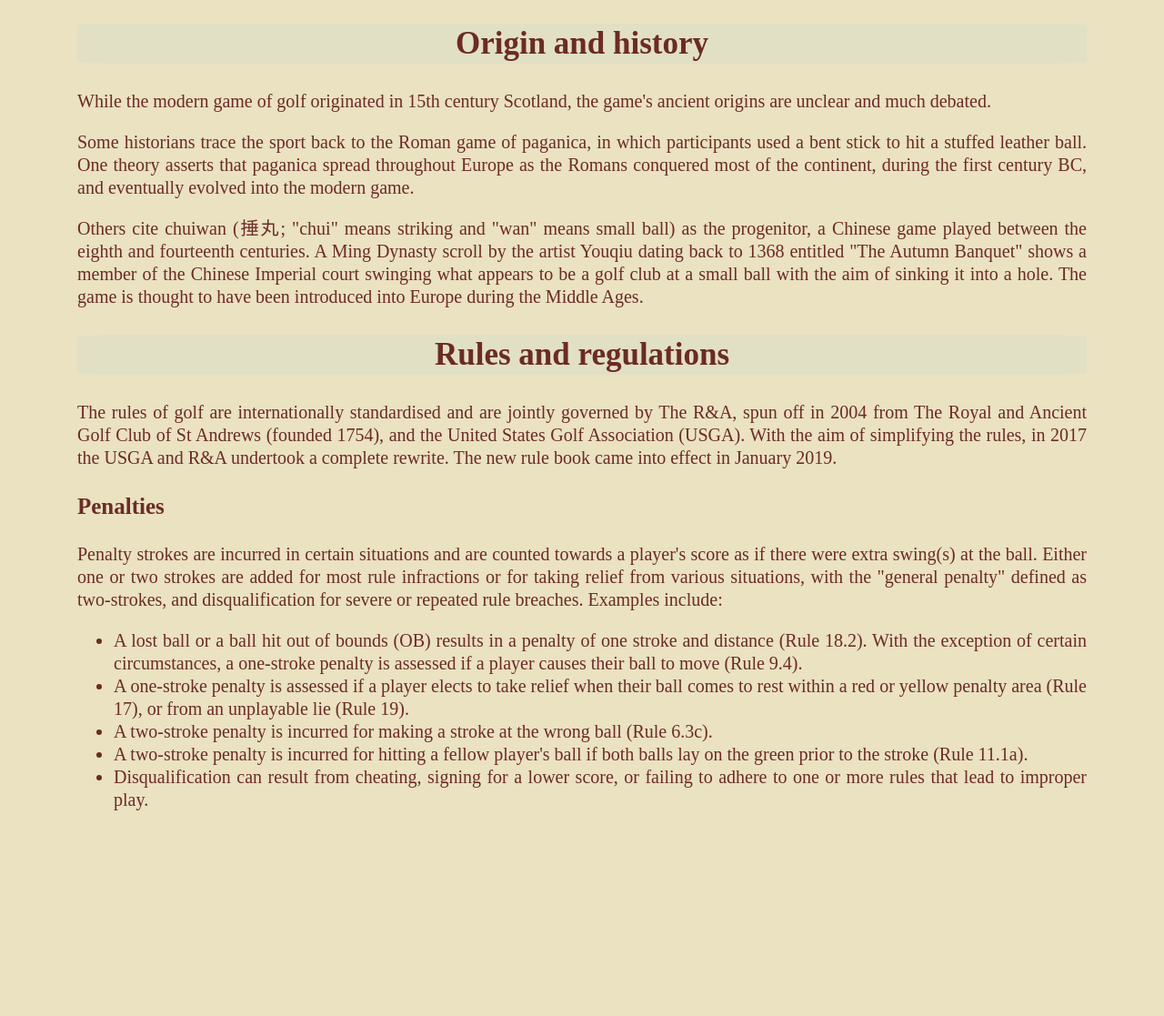
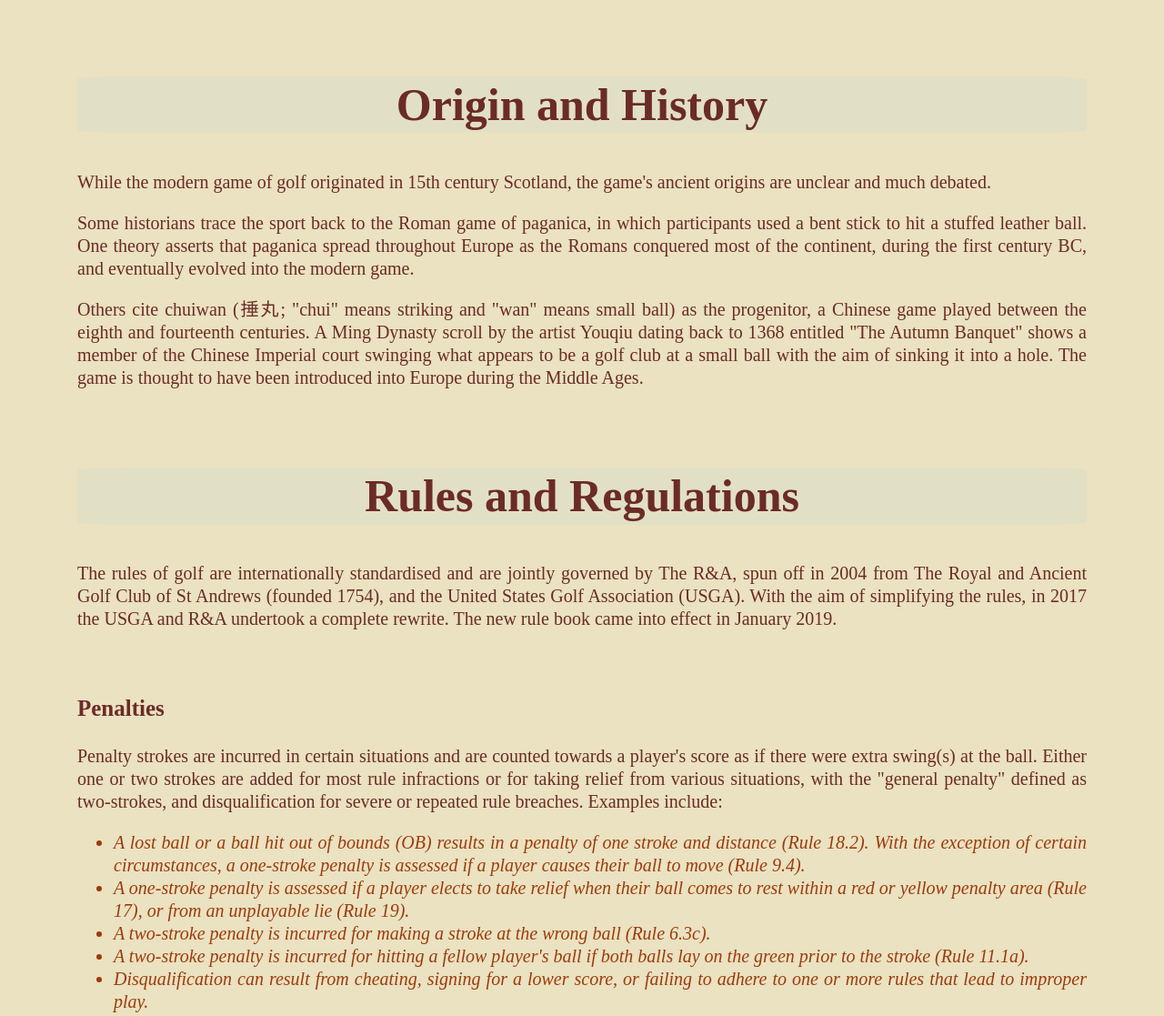
Before and after one commit to jdvgsa/cpnt-a2-23-09-15, a plain HTML site: page index.html in a window 1280 px wide. Shown: the part 1236-2353 px from the top of the page at 91% size. Before the commit the page ends 2213 px from the top, so only its background shows below. Drawn offline with Linux system fonts and the light colour scheme; a web font is replaced by a local one.

Commit message:
finalized html and css

```diff
--- a/index.html
+++ b/index.html
@@ -25,16 +25,25 @@
 
 <p>The modern game of golf originated in 15th century Scotland. The 18-hole round was created at the <em>Old Course</em> at<em> St Andrews</em> in 1764. Golf's first major, and the world's oldest golf tournament, is The Open Championship, also known as the British Open, which was first played in 1860 at the <em>Prestwick Golf Club</em> in <em>Ayrshire, Scotland.</em> This is one of the four major championships in men's professional golf, the other three being played in the United States: The Masters, the U.S. Open, and the PGA Championship.</p>
 
-<h2>Origin and history</h2>
+<p><br></p>
+
+<h2>Origin and History</h2>
 <p>While the modern game of golf originated in 15th century Scotland, the game's ancient origins are unclear and much debated.</p>
 <p>Some historians trace the sport back to the Roman game of paganica, in which participants used a bent stick to hit a stuffed leather ball. One theory asserts that paganica spread throughout Europe as the Romans conquered most of the continent, during the first century BC, and eventually evolved into the modern game.</p>
 <p>Others cite chuiwan (捶丸; "chui" means striking and "wan" means small ball) as the progenitor, a Chinese game played between the eighth and fourteenth centuries. A Ming Dynasty scroll by the artist Youqiu dating back to 1368 entitled "The Autumn Banquet" shows a member of the Chinese Imperial court swinging what appears to be a golf club at a small ball with the aim of sinking it into a hole. The game is thought to have been introduced into Europe during the Middle Ages.</p>
-<h2>Rules and regulations</h2>
+
+<p><br></p>
+
+<h2>Rules and Regulations</h2>
 <p>The rules of golf are internationally standardised and are jointly governed by The R&A, spun off in 2004 from The Royal and Ancient Golf Club of St Andrews (founded 1754), and the United States Golf Association (USGA). With the aim of simplifying the rules, in 2017 the USGA and R&A undertook a complete rewrite. The new rule book came into effect in January 2019.</p>
+
+<p><br></p>
+
 <h3>Penalties</h3>
 <p>Penalty strokes are incurred in certain situations and are counted towards a player's score as if there were extra swing(s) at the ball. Either one or two strokes are added for most rule infractions or for taking relief from various situations, with the "general penalty" defined as two-strokes, and disqualification for severe or repeated rule breaches. Examples include:</p>
 
-<ul><li>A lost ball or a ball hit out of bounds (OB) results in a penalty of one stroke and distance (Rule 18.2).
+<ul class="customizedlist">
+  <li>A lost ball or a ball hit out of bounds (OB) results in a penalty of one stroke and distance (Rule 18.2).
   With the exception of certain circumstances, a one-stroke penalty is assessed if a player causes their ball to move (Rule 9.4).</li>
   <li>A one-stroke penalty is assessed if a player elects to take relief when their ball comes to rest within a red or yellow penalty area (Rule 17), or from an unplayable lie (Rule 19).</li>
   <li>A two-stroke penalty is incurred for making a stroke at the wrong ball (Rule 6.3c).</li>
--- a/main.css
+++ b/main.css
@@ -1,5 +1,6 @@
 /*body text*/
 body {
+  font-family: 'Roboto''Times New Roman', Times, serif;
   font-size: 23px;
   font-size: clamp(18px, 3vw, 20px);
   line-height: 1.25;
@@ -32,13 +33,14 @@ body {
   }
 
   h2 {
-    font-size: 35px;
+    font-size: 50px;
   }
 
   h3 {
     font-size: 25px;
   }
 
+/*image line*/
 .myimage{
   position: relative;
   left: 15%;
@@ -63,3 +65,9 @@ body {
     text-decoration: underline;
     color:rgba(255, 102, 0, 0.863);
   }
+
+  .customizedlist li {
+    /* list-style-type: none; */
+  color: rgba(156, 57, 11, 0.993);
+  font-style: italic;
+  }
```
